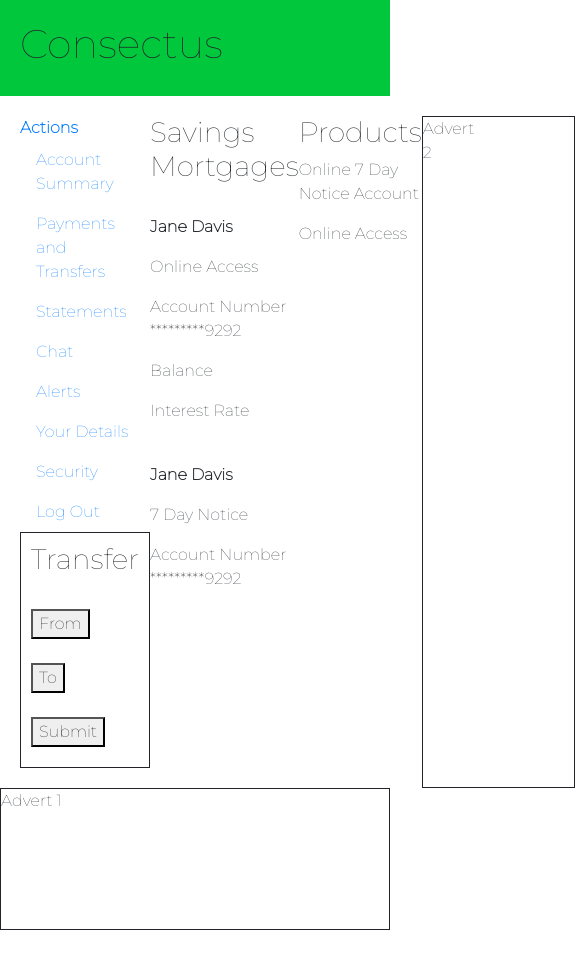
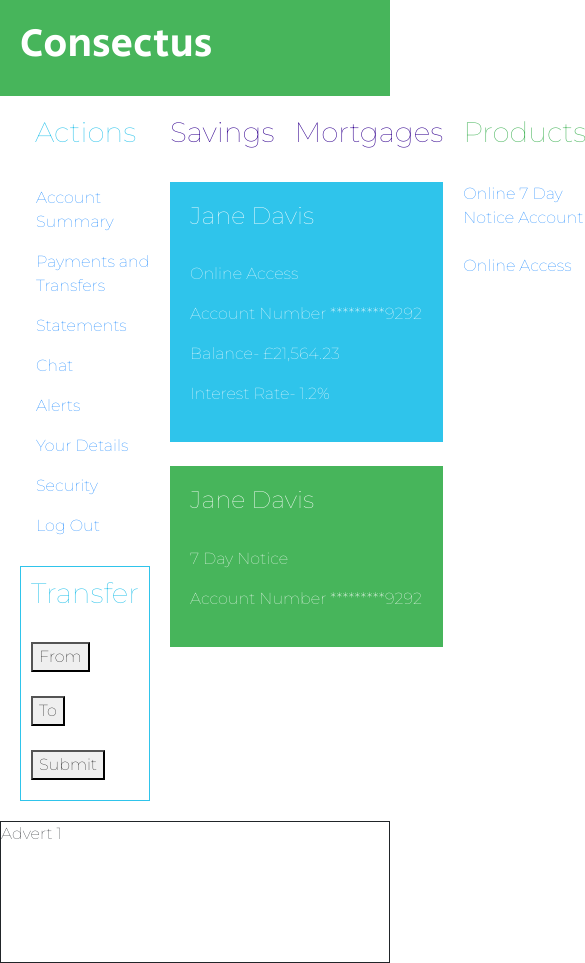
Before and after one commit to jdambra1/consectus, a plain HTML site: page index.html in a window 390 px wide. Shown: the top 963 px of the page, 585 px wide, since content can reach past the window. Before the commit the page ends 930 px from the top, so only its background shows below. Drawn offline with nearby package versions, Linux system fonts and the light colour scheme.

Commit message:
update for mobile and styling

```diff
--- a/app.css
+++ b/app.css
@@ -6,9 +6,10 @@
 }
 
 .title {
-  background-color: #00c73c;
+  background-color: #47b55b;
   padding: 20px;
-  font-family: "Montserrat", sans-serif;
+  font-family: "Secular One", sans-serif;
+  color: white;
 }
 
 .middleComponent {
@@ -62,11 +63,6 @@
   border-width: 1px;
 }
 
-.mortSave {
-  display: flex;
-  flex-direction: row;
-}
-
 .leftNav {
   padding-left: 20px;
   padding-bottom: 20px;
@@ -77,12 +73,48 @@
   border-width: 1px;
   padding: 10px;
   padding-bottom: 20px;
+  margin-top: 20px;
+  margin-right: 20px;
 }
 
-.nameOne {
-  font-weight: bolder;
+.summaryInfo {
+  background-color: #2fc4eb;
+  padding: 20px;
+  color: white;
 }
 
-.nameTwo {
-  font-weight: bolder;
+.mortSav {
+  display: flex;
+  flex-direction: row;
+  color: #32008f;
 }
+
+.middleComponent {
+  background-color: #47b55b;
+  padding: 20px;
+  color: white;
+}
+
+.leftNav {
+  color: #2fc4eb;
+  text-decoration: none;
+}
+
+.products {
+  color: #47b55b;
+  padding-left: 20px;
+  padding-right: 20px;
+}
+
+.navFlexColumn {
+  color: #2fc4eb;
+}
+
+.mort {
+  margin-left: 20px;
+}
+
+.actions {
+  padding-left: 15px;
+  padding-bottom: 20px;
+}
--- a/index.html
+++ b/index.html
@@ -14,6 +14,10 @@
       href="https://fonts.googleapis.com/css2?family=Montserrat:wght@100&display=swap"
       rel="stylesheet"
     />
+    <link
+      href="https://fonts.googleapis.com/css2?family=Secular+One&display=swap"
+      rel="stylesheet"
+    />
     <title>Consectus</title>
   </head>
   <body>
@@ -22,10 +26,8 @@
     </div>
     <div class="main">
       <div class="leftNav">
+        <h3 class="actions">Actions</h3>
         <ul class="nav flex-column">
-          <li class="nav-item">
-            <a class="nav-link-actions" href="#">Actions</a>
-          </li>
           <li class="nav-item">
             <a class="nav-link" href="#">Account Summary</a>
           </li>
@@ -81,21 +83,24 @@
 
       <div class="summary">
         <div class="mortSav">
-          <h3>Savings Mortgages</h3>
+          <h3 class="sav">Savings</h3>
+          <h3 class="mort">Mortgages</h3>
         </div>
         <br />
         <div class="summaryInfo">
-          <p class="nameOne">Jane Davis</p>
+          <h4 class="nameOne">Jane Davis</h4>
+          <br />
           <p>Online Access</p>
           <p>Account Number *********9292</p>
 
-          <p>Balance</p>
-          <p>Interest Rate</p>
+          <p>Balance- £21,564.23</p>
+          <p>Interest Rate- 1.2%</p>
         </div>
         <br />
 
         <div class="middleComponent">
-          <p class="nameTwo">Jane Davis</p>
+          <h4 class="nameTwo">Jane Davis</h4>
+          <br />
           <p>7 Day Notice</p>
           <p>Account Number *********9292</p>
         </div>
@@ -104,11 +109,13 @@
       <div class="products">
         <div class="productTitle">
           <h3>Products</h3>
+          <br />
           <div class="productOne">
-            <p>Online 7 Day Notice Account</p>
+            <a href="#">Online 7 Day Notice Account</a>
           </div>
+          <br />
           <div class="productTwo">
-            <p>Online Access</p>
+            <a href="#">Online Access</a>
           </div>
         </div>
       </div>
```
